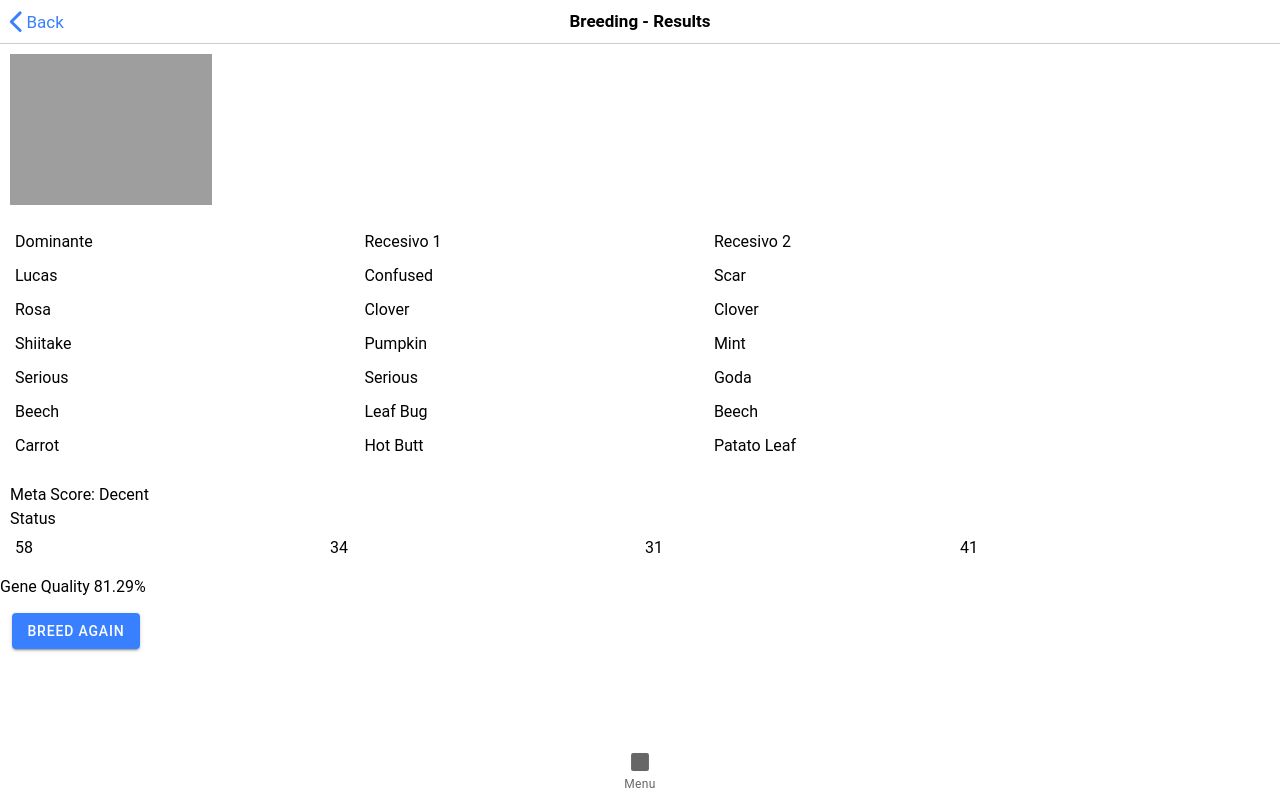
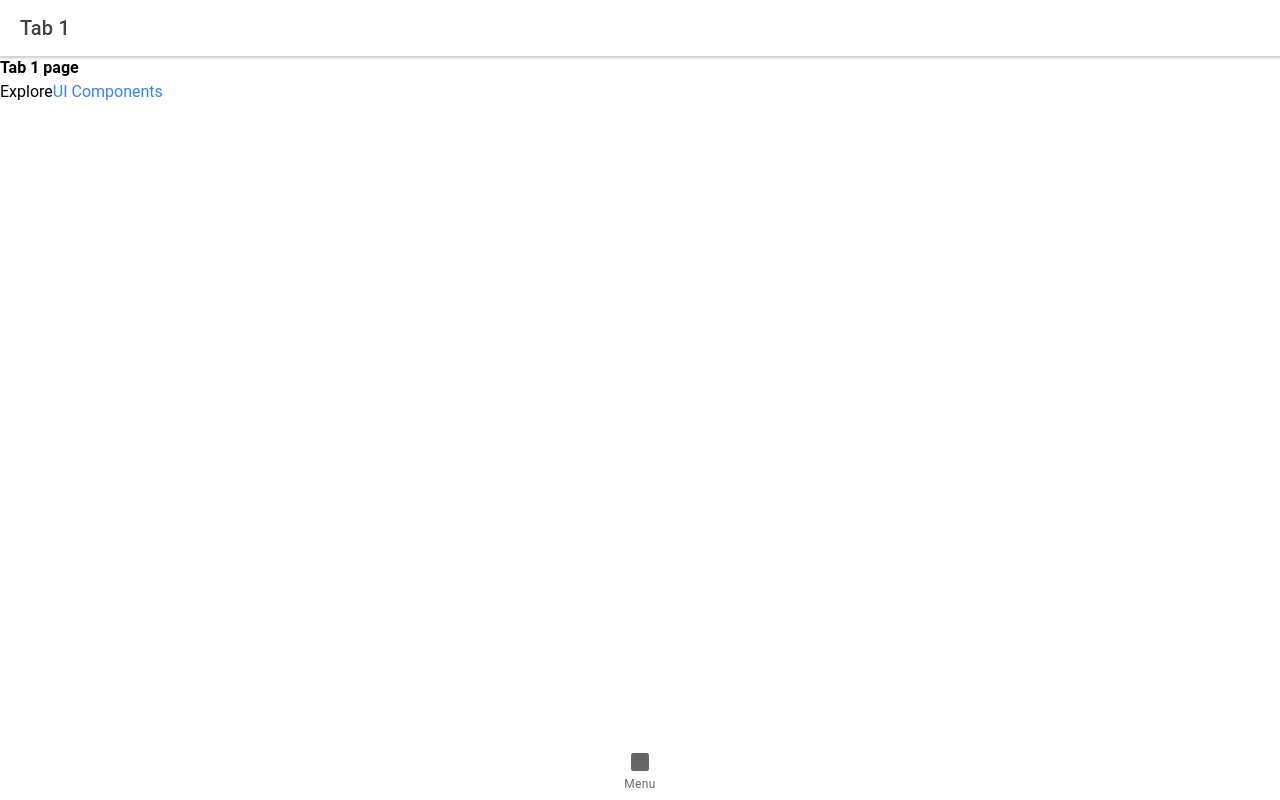
Before and after one commit to TitansTeamUN/axie-front, a React (Create React App) app: page /tab1 in a window 1280 px wide. Built offline with nearby package versions, Linux system fonts and the light colour scheme.

Commit message:
Revert "Merge branch 'cgcontrerasm' into Mike"
This reverts commit 54c4db8594684ce06065b4c15ac1df7b4a4b0d4a, reversing
changes made to b5219591e2c3d489e9b521499d309b170e9f0c8b.

```diff
--- a/package.json
+++ b/package.json
@@ -25,6 +25,7 @@
     "react-dom": "^17.0.1",
     "react-router": "^5.2.0",
     "react-router-dom": "^5.2.0",
+    "react-scripts": "4.0.2",
     "typescript": "^4.1.3",
     "web-vitals": "^0.2.4",
     "workbox-background-sync": "^5.1.4",
@@ -68,7 +69,6 @@
     "@capacitor/cli": "3.3.2",
     "autoprefixer": "^9.8.8",
     "postcss": "^7.0.39",
-    "react-scripts": "4.0.2",
     "tailwindcss": "npm:@tailwindcss/postcss7-compat@^2.2.17"
   },
   "description": "An Ionic project"
--- a/src/App.tsx
+++ b/src/App.tsx
@@ -33,7 +33,6 @@ import "@ionic/react/css/display.css";
 
 /* Theme variables */
 import "./theme/variables.css";
-import BreedingResults from "./pages/BreedingResults";
 
 const App = () => (
   <IonApp>
@@ -41,7 +40,7 @@ const App = () => (
       <IonTabs>
         <IonRouterOutlet>
           <Route exact path="/tab1">
-            <BreedingResults />
+            <Tab1 />
           </Route>
           <Route exact path="/tab2">
             <Tab2 />
--- a/src/components/breedingResultScore/BreedingResultScore.tsx
+++ /dev/null
@@ -1,29 +0,0 @@
-import { IonCol, IonGrid, IonRow } from "@ionic/react";
-
-const BreedingResultScore = ({ BreedingResultScore }) => {
-  return (
-    <IonGrid>
-      <IonRow>
-        <IonCol>
-          <IonRow>
-            <p>Meta Score: {BreedingResultScore.Score}</p>
-          </IonRow>
-          <IonRow>
-            <p>Status</p>
-          </IonRow>
-          <IonRow>
-            {BreedingResultScore.ScoreArray.map((el) => {
-              return (
-                <IonCol>
-                  <p>{el}</p>
-                </IonCol>
-              );
-            })}
-          </IonRow>
-        </IonCol>
-      </IonRow>
-    </IonGrid>
-  );
-};
-
-export default BreedingResultScore;
--- a/src/components/breedingResultTable/BreedingResultTable.tsx
+++ /dev/null
@@ -1,42 +0,0 @@
-import { IonCol, IonGrid, IonRow } from "@ionic/react";
-
-const BreedingResultTable = ({ breedingResults }) => {
-  return (
-    <>
-      <IonGrid>
-        <IonRow>
-          <IonCol size="10">
-            <IonRow>
-              <IonCol>
-                <p>Dominante</p>
-              </IonCol>
-              <IonCol>
-                <p>Recesivo 1</p>
-              </IonCol>
-              <IonCol>
-                <p>Recesivo 2</p>
-              </IonCol>
-            </IonRow>
-            {breedingResults.map((el) => {
-              return (
-                <IonRow>
-                  <IonCol>
-                    <p>{el[0]}</p>
-                  </IonCol>
-                  <IonCol>
-                    <p>{el[1]}</p>
-                  </IonCol>
-                  <IonCol>
-                    <p>{el[2]}</p>
-                  </IonCol>
-                </IonRow>
-              );
-            })}
-          </IonCol>
-        </IonRow>
-      </IonGrid>
-    </>
-  );
-};
-
-export default BreedingResultTable;
--- a/src/components/header/Header.tsx
+++ /dev/null
@@ -1,52 +0,0 @@
-import React, { useState } from "react";
-import {
-  IonHeader,
-  IonContent,
-  IonToolbar,
-  IonButtons,
-  IonBackButton,
-  IonTitle,
-  IonMenuButton,
-  IonMenu,
-  IonList,
-  IonItem,
-  IonIcon,
-  IonLabel,
-  IonRouterOutlet,
-  IonMenuToggle,
-} from "@ionic/react";
-
-import { menuController } from "@ionic/core";
-
-const Header = ({ title }) => {
-  const [showMenu, setShotMenu] = useState(false);
-
-  return (
-    <>
-      <IonMenu slot="end" menuId="first">
-        <IonContent>
-          <IonList>
-            <IonItem>Menu Item</IonItem>
-            <IonItem>Menu Item</IonItem>
-            <IonItem>Menu Item</IonItem>
-            <IonItem>Menu Item</IonItem>
-            <IonItem>Menu Item</IonItem>
-          </IonList>
-        </IonContent>
-      </IonMenu>
-      <IonHeader mode="ios">
-        <IonToolbar>
-          <IonButtons slot="end">
-            <IonMenuButton menu="first" hidden={true}></IonMenuButton>
-          </IonButtons>
-          <IonButtons slot="start">
-            <IonBackButton defaultHref="home"></IonBackButton>
-          </IonButtons>
-          <IonTitle>{title}</IonTitle>
-        </IonToolbar>
-      </IonHeader>
-    </>
-  );
-};
-
-export default Header;
--- a/src/pages/BreedingResults.tsx
+++ /dev/null
@@ -1,73 +0,0 @@
-import {
-  IonButton,
-  IonCol,
-  IonContent,
-  IonGrid,
-  IonHeader,
-  IonImg,
-  IonPage,
-  IonRow,
-  IonTitle,
-  IonToolbar,
-} from "@ionic/react";
-import ExploreContainer from "../components/Basic/ExploreContainer";
-import BreedingResultScore from "../components/breedingResultScore/BreedingResultScore";
-import BreedingResultTable from "../components/breedingResultTable/BreedingResultTable";
-import Header from "../components/header/Header";
-
-const breedingResult = () => {
-  const breedingResult = {
-    image:
-      "https://mundotrucos.com/wp-content/uploads/2021/07/Reptile-Tail-Wall-Gecko-1024x768-2.png",
-    height: "14px",
-    width: "14px",
-    breedingResult: [
-      ["Lucas", "Confused", "Scar"],
-      ["Rosa", "Clover", "Clover"],
-      ["Shiitake", "Pumpkin", "Mint"],
-      ["Serious", "Serious", "Goda"],
-      ["Beech", "Leaf Bug", "Beech"],
-      ["Carrot", "Hot Butt", "Patato Leaf"],
-    ],
-    breedingResultScore: { Score: "Decent", ScoreArray: [58, 34, 31, 41] },
-    geneQuality: "81.29%",
-  };
-  return (
-    <div>
-      <IonPage>
-        <Header title="Breeding - Results" />
-        <IonContent fullscreen>
-          <IonGrid>
-            <IonRow>
-              <IonCol size="2">
-                <IonImg src={breedingResult.image}></IonImg>
-              </IonCol>
-            </IonRow>
-          </IonGrid>
-          <div>
-            <BreedingResultTable
-              breedingResults={breedingResult.breedingResult}
-            />
-          </div>
-          <div>
-            <BreedingResultScore
-              BreedingResultScore={breedingResult.breedingResultScore}
-            />
-          </div>
-          <div>
-            <p>Gene Quality {breedingResult.geneQuality}</p>
-          </div>
-          <IonGrid>
-            <IonRow>
-              <IonCol size="6">
-                <IonButton>Breed again</IonButton>
-              </IonCol>
-            </IonRow>
-          </IonGrid>
-        </IonContent>
-      </IonPage>
-    </div>
-  );
-};
-
-export default breedingResult;
```
Also changed, not shown: 1 other file (tests, documents, lock files or other folders).
